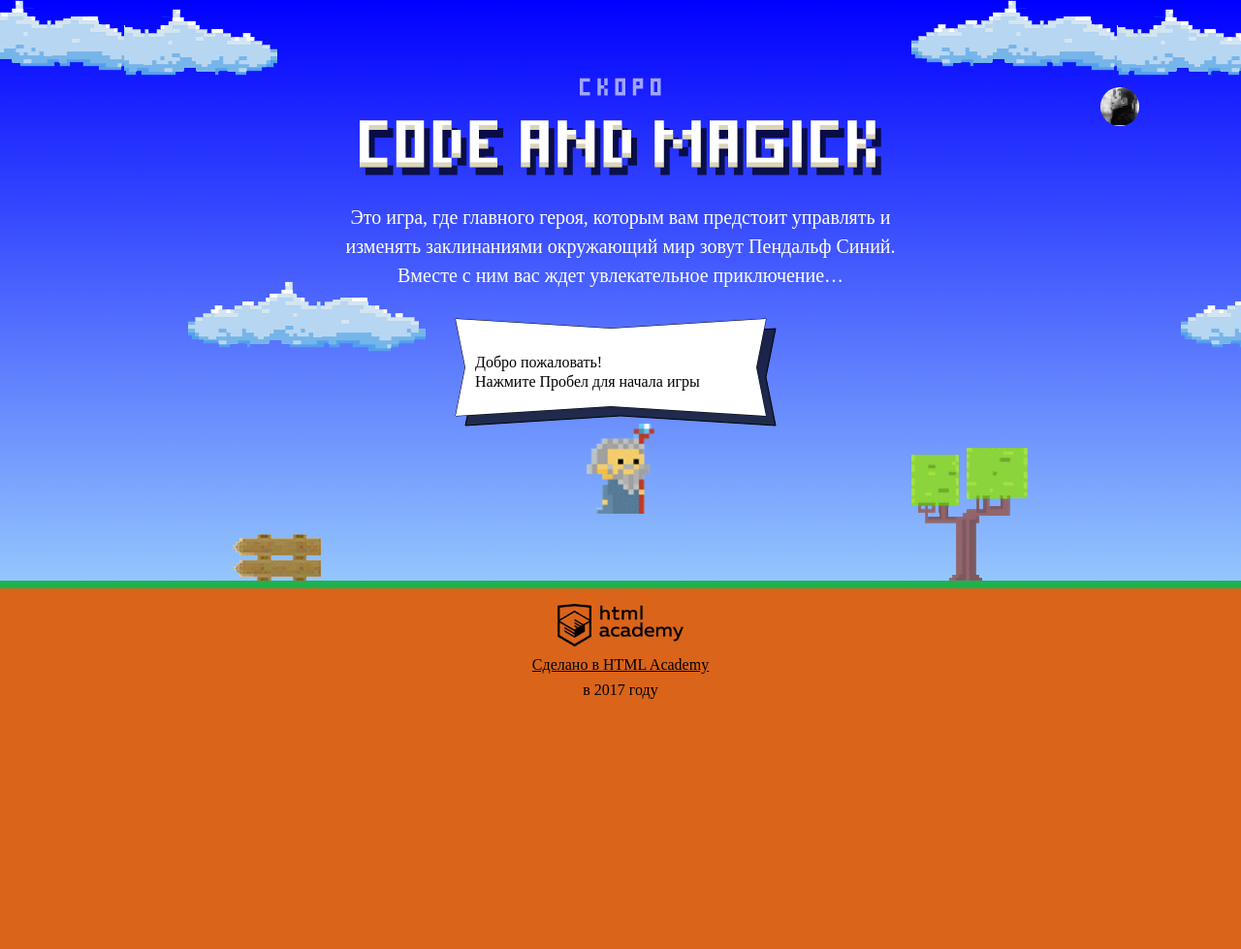
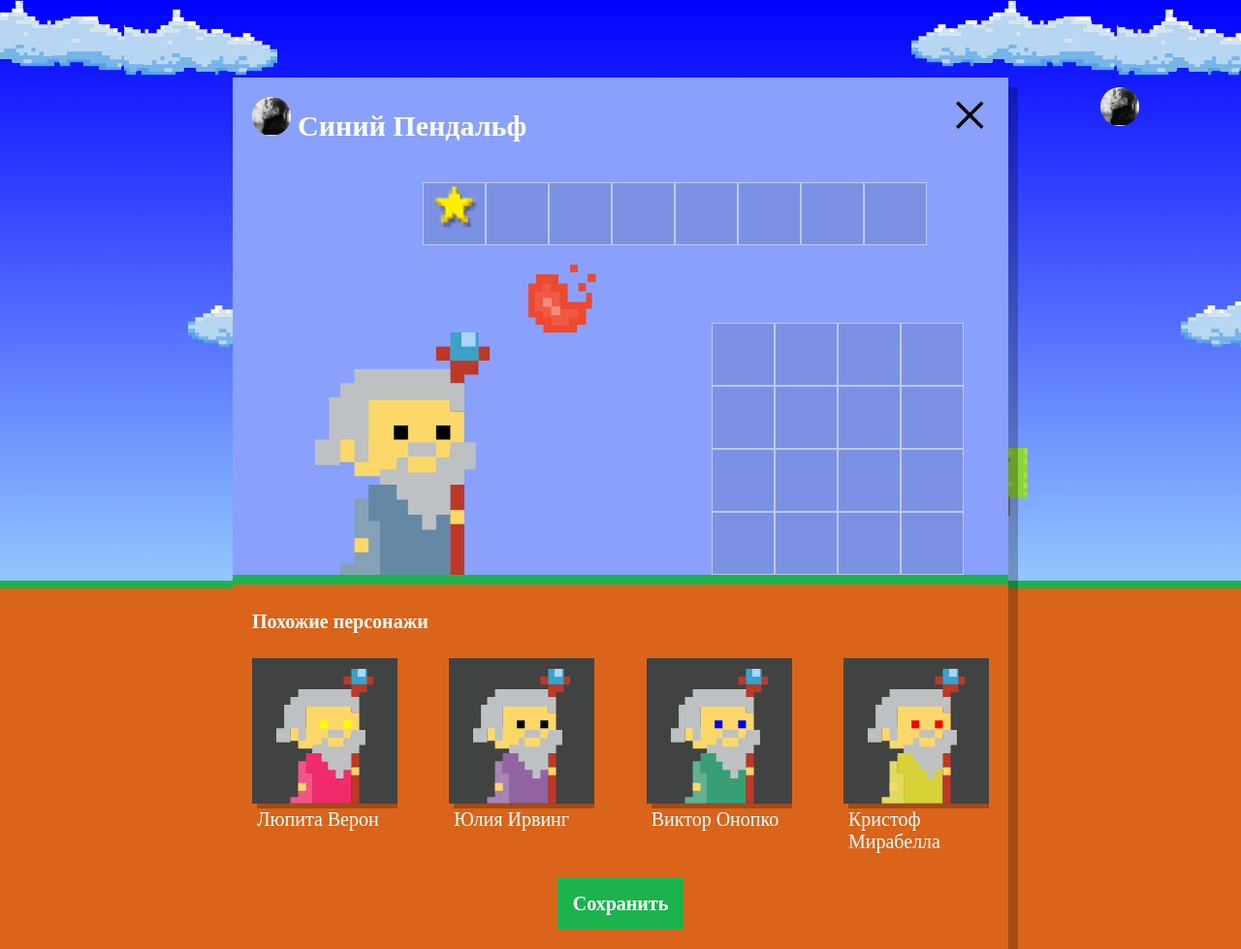
Before and after one commit to Konstantinlogin/224502-code-and-magick, a website: page index.html in a window 1280 px wide. Shown: the whole page at 97% size. Before the commit the page ends 800 px from the top, so only its background shows below. Drawn offline with Linux system fonts and the light colour scheme; a web font is replaced by a local one.

Commit message:
Вносит изменения согласно задаче module3-task1

```diff
--- a/index.html
+++ b/index.html
@@ -181,36 +181,37 @@
   </div>
 </template>
 <script>
-
   'use strict';
 
   var fireballSize = 22;
 
   var getFireballSpeed = function (left) {
-      var fireballSpeed = (left === true) ? 5 : 2;
-      return fireballSpeed;
+    var fireballSpeed = (left === true) ? 5 : 2;
+    return fireballSpeed;
   };
 
   var wizardSpeed = 3;
   var wizardWidth = 70;
 
-  var getWizardHeight = function() {
-      var wizardHeight = 1.337 * wizardWidth;
-      return wizardHeight;
+  var getWizardHeight = function () {
+    var wizardHeight = 1.337 * wizardWidth;
+    return wizardHeight;
   };
 
-  var getWizardX = function(width) {
+  var getWizardX = function (width) {
     var wizardX = (width - wizardWidth) / 2;
     return wizardX;
   };
 
-  var getWizardY = function(height) {
+  var getWizardY = function (height) {
     var wizardY = (height - getWizardHeight()) * 2 / 3;
     return wizardY;
   };
 
 </script>
+
 <script src="js/stat.js"></script>
+<script src="js/setup.js"></script>
 <script src="js/game.js"></script>
 
 </body>
--- /dev/null
+++ b/js/setup.js
@@ -0,0 +1,69 @@
+'use strict';
+
+var NAMES = ['Иван', 'Хуан Себастьян', 'Мария', 'Кристоф', 'Виктор', 'Юлия', 'Люпита', 'Вашингтон'];
+
+var SURNAMES = ['да Марья', 'Верон', 'Мирабелла', 'Вальц', 'Онопко', 'Топольницкая', 'Нионго', 'Ирвинг'];
+
+var COAT_COLORS = ['rgb(101, 137, 164)', 'rgb(241, 43, 107)', 'rgb(146, 100, 161)', 'rgb(56, 159, 117)', 'rgb(215, 210, 55)', 'rgb(0, 0, 0)'];
+
+var EYES_COLORS = ['black', 'red', 'blue', 'yellow', 'green'];
+
+var randomizeArray = function (array, itemsCount) {
+  var randomizedItems = [];
+  for (var i = 0; i < itemsCount; i++) {
+    var randomNumber = Math.floor(Math.random() * array.length);
+    randomizedItems.push(array[randomNumber]);
+    array.splice(randomNumber, 1);
+  }
+  return randomizedItems;
+};
+
+var similarWizards = [
+  {
+    name: randomizeArray(NAMES, 1) + ' ' + randomizeArray(SURNAMES, 1),
+    coatColor: randomizeArray(COAT_COLORS, 1),
+    eyesColor: randomizeArray(EYES_COLORS, 1)
+  },
+  {
+    name: randomizeArray(NAMES, 1) + ' ' + randomizeArray(SURNAMES, 1),
+    coatColor: randomizeArray(COAT_COLORS, 1),
+    eyesColor: randomizeArray(EYES_COLORS, 1)
+  },
+  {
+    name: randomizeArray(NAMES, 1) + ' ' + randomizeArray(SURNAMES, 1),
+    coatColor: randomizeArray(COAT_COLORS, 1),
+    eyesColor: randomizeArray(EYES_COLORS, 1)
+  },
+  {
+    name: randomizeArray(NAMES, 1) + ' ' + randomizeArray(SURNAMES, 1),
+    coatColor: randomizeArray(COAT_COLORS, 1),
+    eyesColor: randomizeArray(EYES_COLORS, 1)
+  }
+];
+
+var userDialog = document.querySelector('.setup');
+userDialog.classList.remove('hidden');
+
+var similarListElement = userDialog.querySelector('.setup-similar-list');
+
+var similarWizardTemplate = document.querySelector('#similar-wizard-template').content.querySelector('.setup-similar-item');
+
+var renderWizard = function (wizard) {
+  var wizardElement = similarWizardTemplate.cloneNode(true);
+  wizardElement.querySelector('.setup-similar-label').textContent = wizard.name;
+  wizardElement.querySelector('.wizard-coat').style.fill = wizard.coatColor;
+  wizardElement.querySelector('.wizard-eyes').style.fill = wizard.eyesColor;
+  return wizardElement;
+};
+
+var insertWizards = function (fromObj, toObj) {
+  var fragment = document.createDocumentFragment();
+  fragment.appendChild(fromObj);
+  toObj.appendChild(fragment);
+};
+
+for (var i = 0; i < similarWizards.length; i++) {
+  insertWizards(renderWizard(similarWizards[i]), similarListElement);
+}
+
+userDialog.querySelector('.setup-similar').classList.remove('hidden');
```
